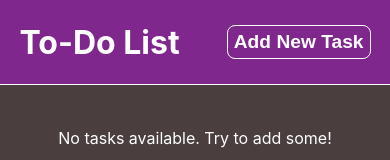
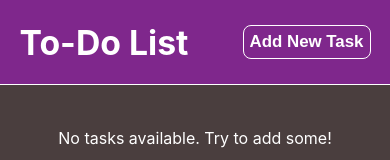
Before and after one commit to Bystrol/react-todo-list, a React (Create React App) app: page / in a window 390 px wide. Shown: the top 160 px of the page. Built offline with nearby package versions, Linux system fonts and the light colour scheme; no server answers.

Commit message:
changed Header.js font-size to be more responsive

```diff
--- a/src/components/Header.module.css
+++ b/src/components/Header.module.css
@@ -11,7 +11,7 @@
 
 .header h1 {
   margin-left: 5vw;
-  font-size: 2rem;
+  font-size: 4vh;
 }
 
 .header button {
@@ -19,7 +19,7 @@
   border: 1px solid white;
   color: white;
   font-weight: bold;
-  font-size: 1.2rem;
+  font-size: 2vh;
   margin-right: 5vw;
   border-radius: 8px;
   height: 4vh;
```
